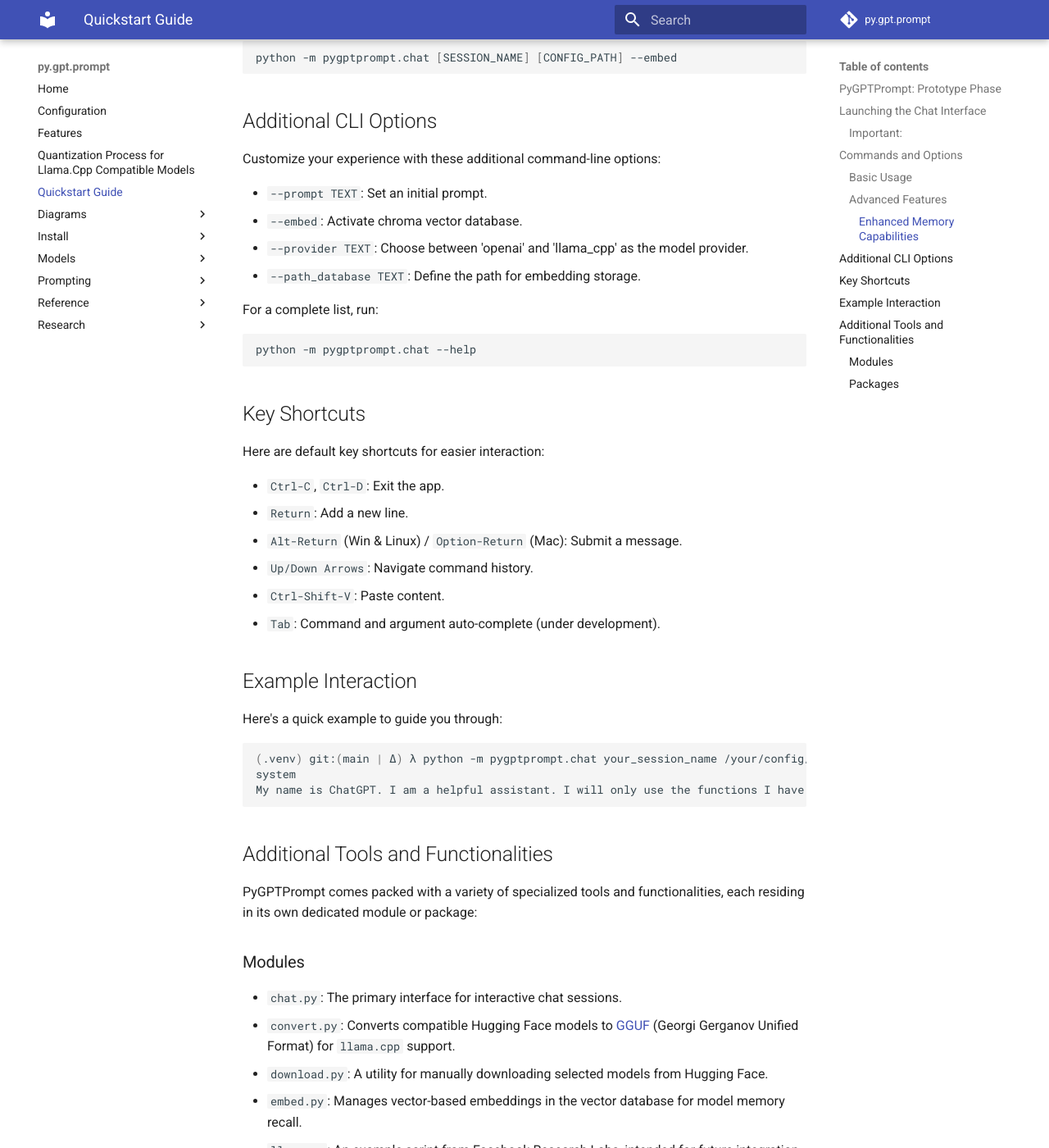
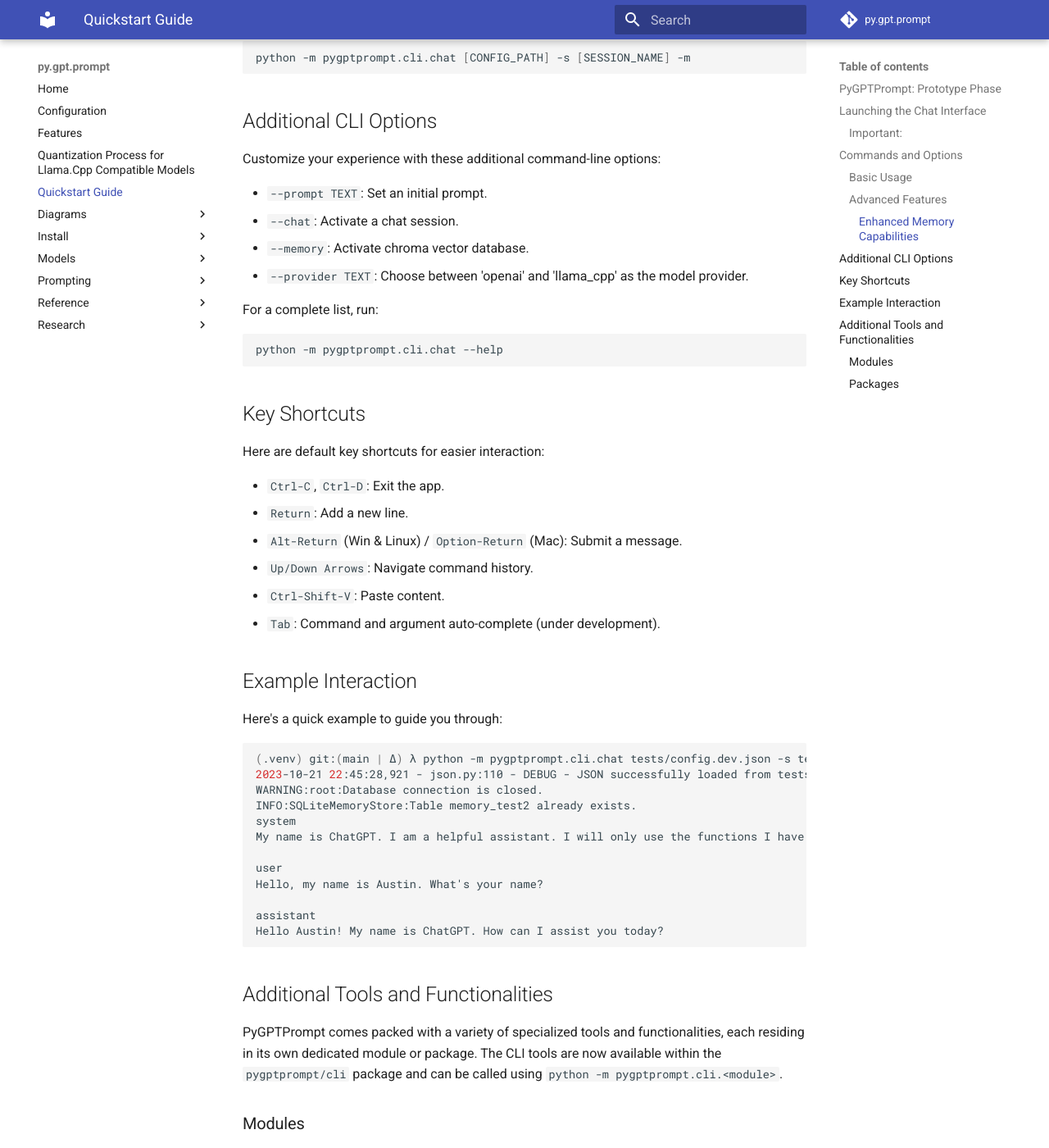
Before and after one commit to teleprint-me/py.gpt.prompt, an MkDocs documentation site: the page built from docs/quickstart.md, in a window 1280 px wide and 1400 px high, scrolled down 1089 px. Shown: the whole window at 82% size. Built offline with MkDocs 1.6.1 and Material for MkDocs 9.7.7, drawn with Linux system fonts in a browser that asks for light colours; comment, search, counter and statistics services are not loaded; some of the changed text lies outside the part shown.

Commit message:
docs: Update quickstart.md with corrected CLI usage and instructions
- Corrected CLI command usage to match current structure.
- Updated instructions for enhanced memory capabilities.
- Fixed references to `pygptprompt.chat` to `pygptprompt.cli.chat`.
- Mentioned the availability of CLI tools in the `pygptprompt/cli` package.

This commit aligns the quickstart guide with the current CLI structure and provides clear instructions for users.

````diff
--- a/docs/quickstart.md
+++ b/docs/quickstart.md
@@ -11,7 +11,7 @@
 To initiate a chat session, run the following command:
 
 ```sh
-python -m pygptprompt.chat [SESSION_NAME] [CONFIG_PATH]
+python -m pygptprompt.cli.chat [CONFIG_PATH] -s [SESSION_NAME]
 ```
 
 This command will initialize a chat session, taking into account the session
@@ -35,17 +35,17 @@
 arguments:
 
 ```sh
-python -m pygptprompt.chat your_session_name /your/config/path.json
+python -m pygptprompt.cli.chat /your/config/path.json -s your_session_name
 ```
 
 ### Advanced Features
 
 #### Enhanced Memory Capabilities
 
-Use the `--embed` flag to activate GPT model memory features:
+Use the `--memory` flag to activate GPT model augmented memory features:
 
 ```sh
-python -m pygptprompt.chat [SESSION_NAME] [CONFIG_PATH] --embed
+python -m pygptprompt.cli.chat [CONFIG_PATH] -s [SESSION_NAME] -m
 ```
 
 ## Additional CLI Options
@@ -53,15 +53,15 @@
 Customize your experience with these additional command-line options:
 
 - `--prompt TEXT`: Set an initial prompt.
-- `--embed`: Activate chroma vector database.
+- `--chat`: Activate a chat session.
+- `--memory`: Activate chroma vector database.
 - `--provider TEXT`: Choose between 'openai' and 'llama_cpp' as the model
   provider.
-- `--path_database TEXT`: Define the path for embedding storage.
 
 For a complete list, run:
 
 ```sh
-python -m pygptprompt.chat --help
+python -m pygptprompt.cli.chat --help
 ```
 
 ## Key Shortcuts
@@ -79,22 +79,34 @@
 
 Here's a quick example to guide you through:
 
-```sh
-(.venv) git:(main | Δ) λ python -m pygptprompt.chat your_session_name /your/config/path.json
+```shell
+(.venv) git:(main | Δ) λ python -m pygptprompt.cli.chat tests/config.dev.json -s test2 -p openai -m -c
+2023-10-21 22:45:28,921 - json.py:110 - DEBUG - JSON successfully loaded from tests/config.dev.json
+WARNING:root:Database connection is closed.
+INFO:SQLiteMemoryStore:Table memory_test2 already exists.
 system
 My name is ChatGPT. I am a helpful assistant. I will only use the functions I have been provided with.
+
+user
+Hello, my name is Austin. What's your name?
+
+assistant
+Hello Austin! My name is ChatGPT. How can I assist you today?
 ```
 
 ## Additional Tools and Functionalities
 
 PyGPTPrompt comes packed with a variety of specialized tools and
-functionalities, each residing in its own dedicated module or package:
+functionalities, each residing in its own dedicated module or package. The CLI
+tools are now available within the `pygptprompt/cli` package and can be called
+using `python -m pygptprompt.cli.<module>`.
 
 ### Modules
 
 - `chat.py`: The primary interface for interactive chat sessions.
-- `convert.py`: Converts compatible Hugging Face models to [GGUF](https://github.com/philpax/ggml/blob/gguf-spec/docs/gguf.md) (Georgi Gerganov
-  Unified Format) for `llama.cpp` support.
+- `convert.py`: Converts compatible Hugging Face models to
+  [GGUF](https://github.com/philpax/ggml/blob/gguf-spec/docs/gguf.md) (Georgi
+  Gerganov Unified Format) for `llama.cpp` support.
 - `download.py`: A utility for manually downloading selected models from Hugging
   Face.
 - `embed.py`: Manages vector-based embeddings in the vector database for model
````
Also changed, not shown: other parts of docs/quickstart.md (+2 -2 lines).
